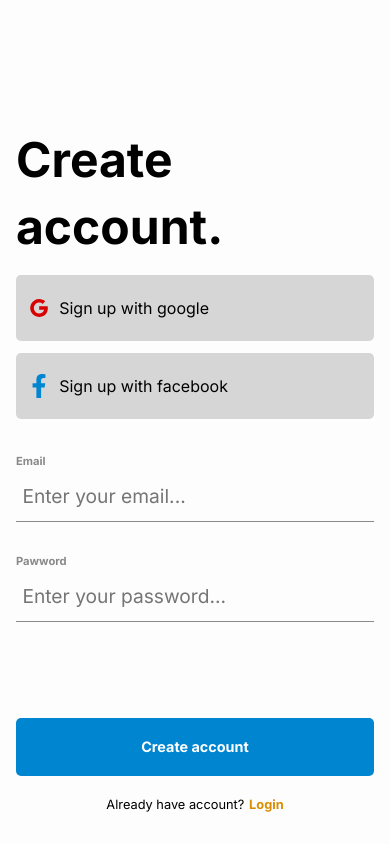
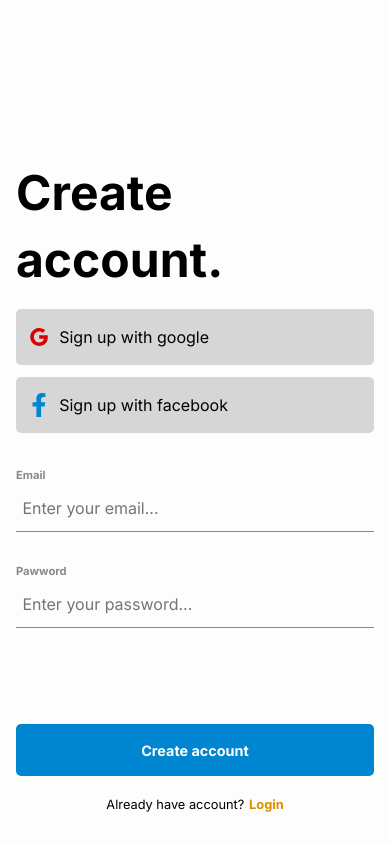
Before and after one commit to contawo/events-app, a Next.js app: page / in a window 390 px wide. Built offline with nearby package versions, Linux system fonts and the light colour scheme.

Commit message:
UI Updates

```diff
--- a/app/globals.css
+++ b/app/globals.css
@@ -12,7 +12,7 @@
     --border-radius: 10px;
     --grey-bg: rgb(214, 214, 214);
     --linear: linear-gradient(270deg, rgba(217, 141, 0, 0.35) 40.1%, rgba(255, 255, 255, 0) 71.35%);
-    --transparent-bg: rgba(255, 255, 255, 0.8);
+    --transparent-bg: rgba(255, 255, 255, 0.65);
     --filter: blur(50px);
     --gradient-bg: linear-gradient(180deg, #EBEBEB 0%, rgba(255, 255, 255, 0.05) 100%);
 
@@ -29,7 +29,7 @@
         --grey-bg: rgb(29, 29, 29);
         --orange-color: rgb(232, 151, 0);
         --linear: linear-gradient(270deg, rgba(217, 141, 0, 0.35) 40.1%, rgba(0, 0, 0, 0) 71.35%);
-        --transparent-bg: rgba(0, 0, 0, 0.8);
+        --transparent-bg: rgba(0, 0, 0, 0.65);
         --gradient-bg: linear-gradient(180deg, rgba(15, 15, 15, 1) 0%, rgba(15, 15, 15, 0.05) 100%);
     }
 }
--- a/app/layout.tsx
+++ b/app/layout.tsx
@@ -17,7 +17,8 @@ export default function RootLayout({
     <html lang="en">
       <head>
         <link rel="manifest" href="manifest.json" />
-        <meta name="theme-color" content="#317EFB"/>
+        <meta name="theme-color" content="#0085D1"/>
+        <meta name="viewport" content="width=device-width, initial-scale=1, maximum-scale=1" />
       </head>
       <body className={inter.className}>{children}</body>
     </html>
--- a/app/page.module.css
+++ b/app/page.module.css
@@ -248,14 +248,14 @@
         grid-template-columns: repeat(1, 1fr);
     }
     .mainContainerFormAreaAutoContainer {
-        padding: 1.3rem .7rem;
+        padding: 1rem .7rem;
     }
     .mainContainerFormAreaAutoContainerGoogle,
     .mainContainerFormAreaAutoContainerFacebook {
         font-size: 1.5rem;
     }
     .mainContainerFormAreaInputsButton {
-        padding: 1.3rem .7rem;
+        padding: 1.1rem .7rem;
         margin-top: 4rem;
     }
     .mainContainerFormAreaAutoContainerText {
@@ -265,7 +265,7 @@
         padding-top: 1.5rem;
     }
     .mainContainerFormAreaInputsContentValue {
-        font-size: 1.2rem;
+        font-size: 1rem;
         padding: .8rem .4rem;
     }
     .mainContainerFormAreaHeader {
--- a/components/events/BannerMobile.tsx
+++ b/components/events/BannerMobile.tsx
@@ -20,7 +20,7 @@ export default function BannerMobile() {
             <div className={styles.bannerMobileSearch}>
                 <input
                     type="search"
-                    placeholder="Enter event city..."
+                    placeholder="Search event city..."
                     className={styles.bannerMobileSearchInput}
                 />
                 <AiOutlineFilter className={styles.bannerMobileSearchIcon} />
--- a/components/header/HeaderDesktop.tsx
+++ b/components/header/HeaderDesktop.tsx
@@ -1,9 +1,9 @@
 'use client';
 
 import {HiOutlineMusicalNote} from "react-icons/hi2";
-import {TfiAnnouncement} from "react-icons/tfi";
 import styles from "@/styles/header/HeaderDesktop.module.css";
 import { useState } from "react";
+import { BsBell } from "react-icons/bs";
 
 export default function HeaderDesktop() {
     const [play, setPlay] = useState<boolean>(false);
@@ -20,7 +20,7 @@ export default function HeaderDesktop() {
                     className={play ? styles.headerDesktopDetailsIconPlay : styles.headerDesktopDetailsIcon}
                     onClick={() => setPlay(!play)}
                 />
-                <TfiAnnouncement className={styles.headerDesktopDetailsIcon} />
+                <BsBell className={styles.headerDesktopDetailsIcon} />
                 <div className={styles.headerDesktopDetailsUser}></div>
             </section>
         </header>
--- a/styles/events/BannerMobile.module.css
+++ b/styles/events/BannerMobile.module.css
@@ -8,7 +8,7 @@
 
 .bannerMobileSearch {
     background-color: var(--light-bg-color);
-    padding: 1rem .6rem;
+    padding: .7rem .6rem;
     border-radius: calc(var(--border-radius) - 5px);
     display: flex;
     align-items: center;
--- a/styles/events/EventsList.module.css
+++ b/styles/events/EventsList.module.css
@@ -64,6 +64,6 @@
     }
     .eventsListTopFilter {
         display: block;
-        font-size: 1.5rem;
+        font-size: 1.2rem;
     }
 }
```
Also changed, not shown: 1 other file (tests, documents, lock files or other folders).
